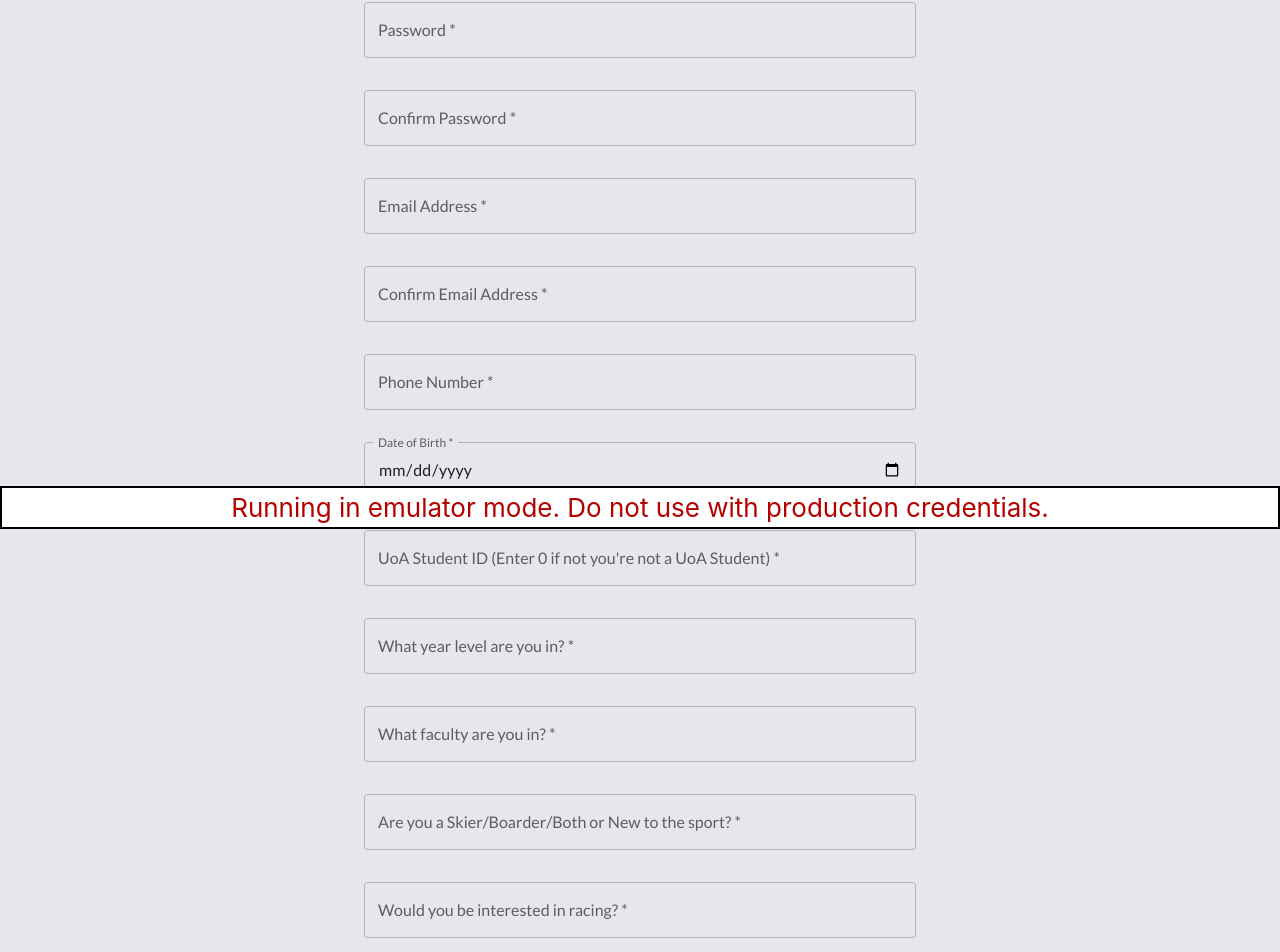
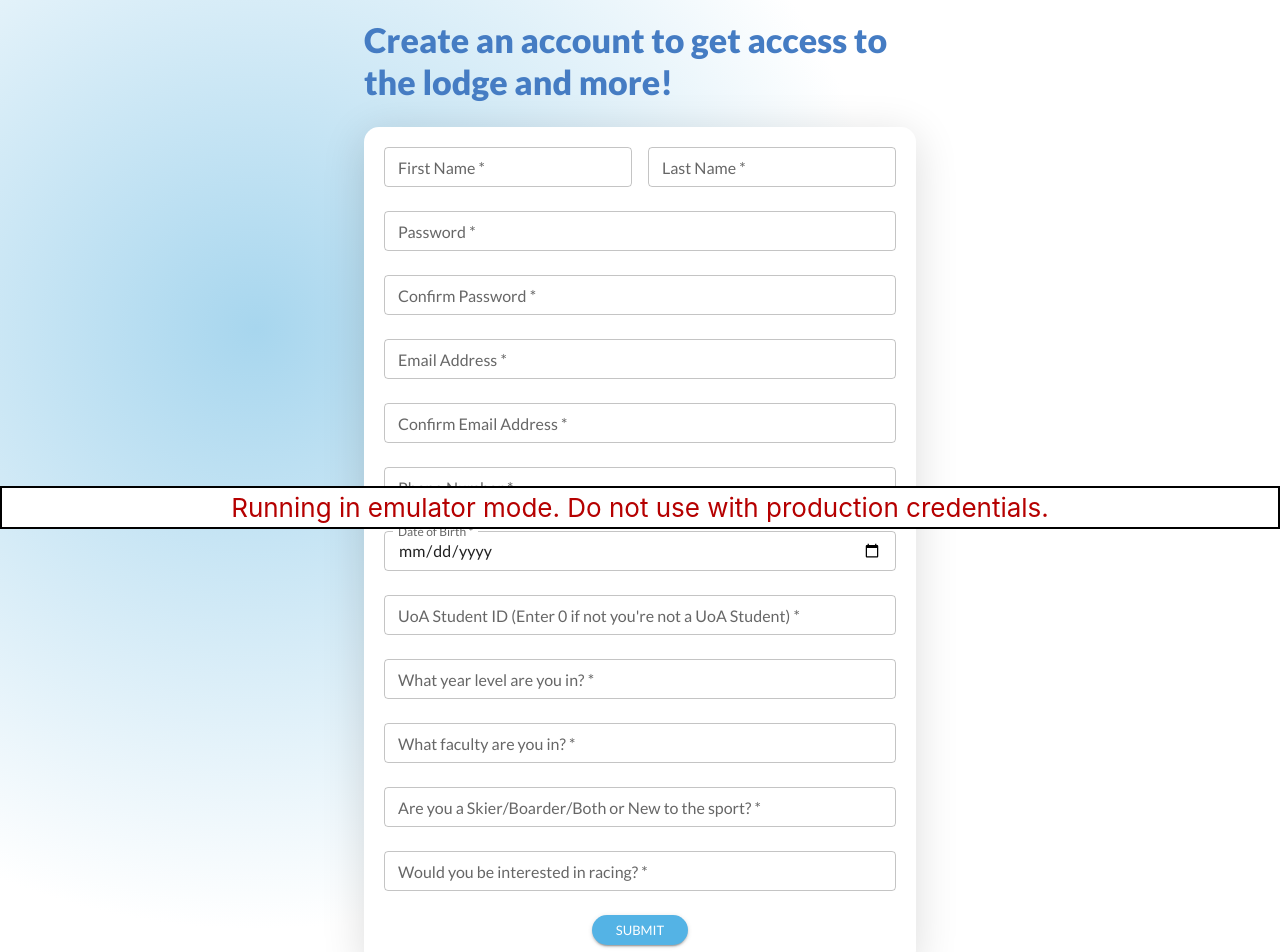
Before and after one commit to UoaWDCC/uasc-web, a React (Create React App) app in the folder frontend/: page /register in a window 1280 px wide. Shown: the part 271-1223 px from the top of the page. Built offline with nearby package versions, Linux system fonts and the light colour scheme.

Commit message:
Updated Register Page

```diff
--- a/frontend/src/components/SignUpForm.js
+++ b/frontend/src/components/SignUpForm.js
@@ -11,7 +11,7 @@ import Button from "@mui/material/Button"
 import TextField from "@mui/material/TextField"
 import Snackbar from "@mui/material/Snackbar"
 import MuiAlert from "@mui/material/Alert"
-
+import Stack from "@mui/material/Stack"
 import Dialog from "@mui/material/Dialog"
 import DialogContent from "@mui/material/DialogContent"
 import DialogContentText from "@mui/material/DialogContentText"
@@ -164,14 +164,22 @@ const SignUpForm = () => {
   }
 
   const textFieldStyle = {
-    marginBottom: "16px",
+    marginBottom: "12px",
     width: "100%",
   }
 
   return (
-    <>
+    <div
+      style={{
+        backgroundColor: "white",
+        padding: "20px",
+        borderRadius: "15px",
+        boxShadow: "0px 8px 44px 0px rgba(0, 0, 0, 0.14)",
+      }}
+    >
       <form onSubmit={handleSubmit}>
         <div style={textFieldStyle}>
+          <Stack direction="row" spacing={2}>
             <TextField
               id="firstName"
               name="firstName"
@@ -182,9 +190,8 @@ const SignUpForm = () => {
               error={errors.firstName}
               helperText={errors.firstName ? "First name is required" : ""}
               style={textFieldStyle}
+              size="small"
             />
-        </div>
-        <div style={textFieldStyle}>
             <TextField
               id="lastName"
               name="lastName"
@@ -194,8 +201,10 @@ const SignUpForm = () => {
               onChange={handleChange}
               error={errors.lastName}
               helperText={errors.lastName ? "Last name is required" : ""}
+              size="small"
               style={textFieldStyle}
             />
+          </Stack>
         </div>
         <div style={textFieldStyle}>
           <TextField
@@ -208,6 +217,7 @@ const SignUpForm = () => {
             onChange={handleChange}
             error={errors.password}
             helperText={errors.password ? "Password is required" : ""}
+            size="small"
             style={textFieldStyle}
           />
         </div>
@@ -222,6 +232,7 @@ const SignUpForm = () => {
             onChange={handleChange}
             error={errors.confirmPassword}
             helperText={errors.confirmPassword ? "Passwords do not match" : ""}
+            size="small"
             style={textFieldStyle}
           />
         </div>
@@ -236,6 +247,7 @@ const SignUpForm = () => {
             onChange={handleChange}
             error={errors.email}
             helperText={errors.email ? "Email is required" : ""}
+            size="small"
             style={textFieldStyle}
           />
         </div>
@@ -252,6 +264,7 @@ const SignUpForm = () => {
             helperText={
               errors.confirmEmail ? "Email addresses do not match" : ""
             }
+            size="small"
             style={textFieldStyle}
           />
         </div>
@@ -265,6 +278,7 @@ const SignUpForm = () => {
             onChange={handleChange}
             error={errors.phoneNumber}
             helperText={errors.phoneNumber ? "Phone number is required" : ""}
+            size="small"
             style={textFieldStyle}
           />
         </div>
@@ -282,6 +296,7 @@ const SignUpForm = () => {
             onChange={handleChange}
             error={errors.dob}
             helperText={errors.dob ? "Date of birth is required" : ""}
+            size="small"
             style={textFieldStyle}
           />
         </div>
@@ -299,6 +314,7 @@ const SignUpForm = () => {
                 ? "UoA Student ID is required (Enter 0 if not a UoA student)"
                 : ""
             }
+            size="small"
             style={textFieldStyle}
           />
         </div>
@@ -312,6 +328,7 @@ const SignUpForm = () => {
             onChange={handleChange}
             error={errors.yearLevel}
             helperText={errors.yearLevel ? "Year level is required" : ""}
+            size="small"
             style={textFieldStyle}
           />
         </div>
@@ -325,6 +342,7 @@ const SignUpForm = () => {
             onChange={handleChange}
             error={errors.faculty}
             helperText={errors.faculty ? "Faculty is required" : ""}
+            size="small"
             style={textFieldStyle}
           />
         </div>
@@ -338,6 +356,7 @@ const SignUpForm = () => {
             onChange={handleChange}
             error={errors.sportType}
             helperText={errors.sportType ? "This information is required" : ""}
+            size="small"
             style={textFieldStyle}
           />
         </div>
@@ -353,15 +372,23 @@ const SignUpForm = () => {
             helperText={
               errors.interestedInRacing ? "This information is required" : ""
             }
+            size="small"
             style={textFieldStyle}
           />
         </div>
         <Button
           variant="contained"
+          color="buttonPrimary"
+          size="small"
+          sx={{
+            borderRadius: "100px",
+            paddingX: "24px",
+            textTransform: "none",
+            width: "fit-content",
+          }}
           type="submit"
-          style={{ marginBottom: "50px" }}
         >
-          Submit
+          SUBMIT
         </Button>
       </form>
       <Snackbar open={open} autoHideDuration={3000} onClose={handleClose}>
@@ -370,7 +397,7 @@ const SignUpForm = () => {
           home page!
         </Alert>
       </Snackbar>
-    </>
+    </div>
   )
 }
 
--- a/frontend/src/pages/Register.js
+++ b/frontend/src/pages/Register.js
@@ -6,11 +6,33 @@ import Box from "@mui/material/Box"
 
 const Register = () => {
   return (
-    <div className="bg-gray-200">
-      <Container maxWidth="sm">
+    <div
+      style={{
+        backgroundColor: "#f4f4f4",
+        height: "150%",
+        width: "100%",
+        backgroundImage:
+          "radial-gradient(ellipse 50% 50% at 20% 50%, #81c7ebaa, #ffffff)",
+      }}
+    >
+      <Container maxWidth="sm" sx={{ padding: "120px" }}>
         <Box sx={{ textAlign: "center", pt: 3 }}>
-          <Typography variant="h3" component="h1" gutterBottom>
+          <Typography
+            variant="h1"
+            align="left"
+            color="#474747"
+            sx={{ fontWeight: "bold" }}
+            gutterBottom
+          >
             Sign Up
+          </Typography>
+          <Typography
+            variant="h4"
+            align="left"
+            color="#457CC3"
+            sx={{ fontWeight: "900", marginBottom: "24px" }}
+          >
+            Create an account to get access to the lodge and more!
           </Typography>
         </Box>
         <SignUpForm />
```
Lines whose indentation alone changed are shown as unchanged.
